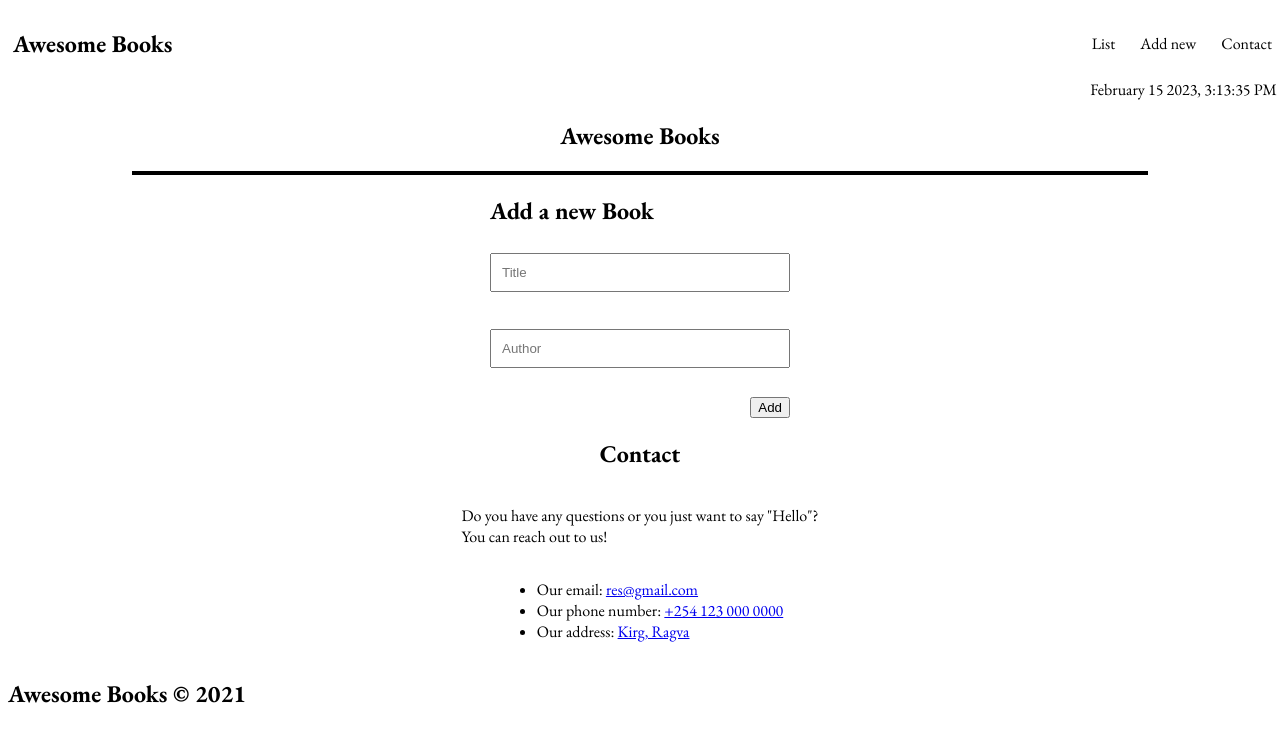
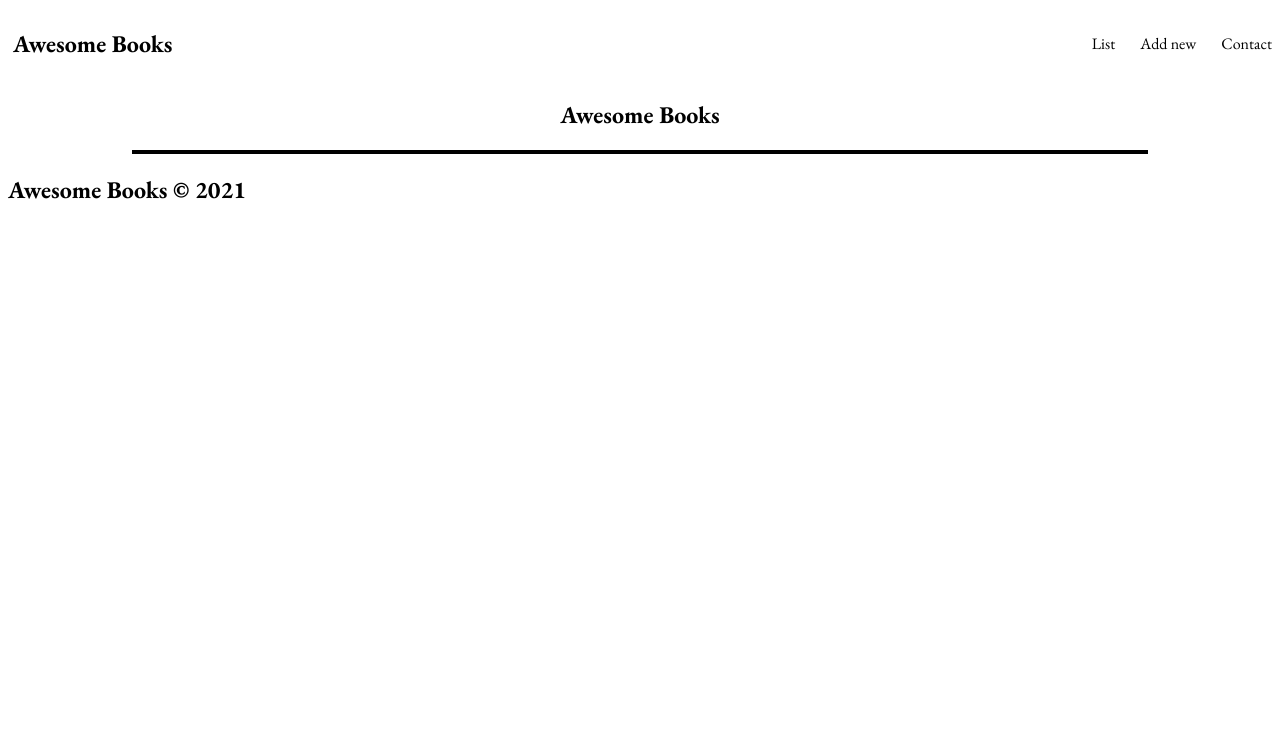
Before and after one commit to amanuelbelete95/awesome-books, a website: page index.html in a window 1280 px wide. Drawn offline with nearby package versions, Linux system fonts and the light colour scheme.

Commit message:
Updata style and html files for the awesome-website

```diff
--- a/index.html
+++ b/index.html
@@ -8,8 +8,6 @@
     <link rel="stylesheet" href="style.css" />
   </head>
   <body>
-
-
     <header>
       <nav>
         <div>
@@ -17,9 +15,9 @@
         </div>
         <div>
           <ul>
-            <li><a href="#">List</a></li>
-            <li><a href="#">Add new</a></li>
-            <li><a href="#">Contact</a></li>
+            <li><a href="#" class="nav-list">List</a></li>
+            <li><a href="#" class="nav-add">Add new</a></li>
+            <li><a href="#" class="nav-contact">Contact</a></li>
           </ul>
         </div>
       </nav>
@@ -29,7 +27,6 @@
     </header>
 
     <section>
-
       <div class="list-books">
         <h1>Awesome Books</h1>
         <div class="book-container"></div>
@@ -52,21 +49,28 @@
       <div class="contact">
         <h2>Contact</h2>
         <p>
-          Do you have any questions or you just want to say "Hello"?<br> You can
-          reach out to us!
+          Do you have any questions or you just want to say "Hello"?<br />
+          You can reach out to us!
         </p>
         <ul>
           <li>Our email: <a href="mailto:" class="email">res@gmail.com</a></li>
-          <li>Our phone number: <a href="tel:" class="phone">+254 123 000 0000</a></li>
-          <li>Our address: <a href="https://goo.gl/maps/8JQZ1q5J1X3Z9Z8r9" class="address">Kirg, Ragva</a></li>
+          <li>
+            Our phone number: <a href="tel:" class="phone">+254 123 000 0000</a>
+          </li>
+          <li>
+            Our address:
+            <a href="https://goo.gl/maps/8JQZ1q5J1X3Z9Z8r9" class="address"
+              >Kirg, Ragva</a
+            >
+          </li>
         </ul>
       </div>
-
     </section>
 
     <footer>
       <h2>Awesome Books &copy; 2021</h2>
     </footer>
+    <script src="nav.js"></script>
     <script src="script.js"></script>
   </body>
 </html>
--- a/style.css
+++ b/style.css
@@ -4,9 +4,9 @@ body {
   font-family: "EB Garamond", serif;
 }
 
-section{
-width: 80%;
-margin: 0 auto;
+section {
+  width: 80%;
+  margin: 0 auto;
 }
 
 .container {
@@ -16,7 +16,7 @@ margin: 0 auto;
   align-items: center;
 }
 
-.list-books{
+.list-books {
   display: flex;
   flex-direction: column;
   justify-content: center;
@@ -52,16 +52,15 @@ margin: 0 auto;
   justify-content: flex-end;
 }
 
-nav{
+nav {
   display: flex;
   justify-content: space-between;
   align-items: center;
   width: 100%;
   padding: 0 5px;
-
 }
 
- nav ul {
+nav ul {
   display: flex;
   justify-content: space-between;
   align-items: center;
@@ -79,7 +78,11 @@ nav a {
   color: black;
 }
 
-.date{
+a:hover {
+  color: green;
+}
+
+.date {
   display: flex;
   justify-content: flex-end;
   align-items: center;
@@ -87,29 +90,29 @@ nav a {
   padding: 0 5px;
 }
 
-.form{
-  display: flex;
+.form {
+  display: none;
   flex-direction: column;
   justify-content: center;
   align-items: center;
   width: 100%;
 }
 
-.contact{
-  display: flex;
+.contact {
+  display: none;
   flex-direction: column;
   justify-content: center;
   align-items: center;
   width: 100%;
 }
 
-input{
+input {
   width: 300px;
   padding: 10px;
   margin: 8px 0;
   box-sizing: border-box;
 }
 
-#date{
+#date {
   margin: 0;
 }
```
